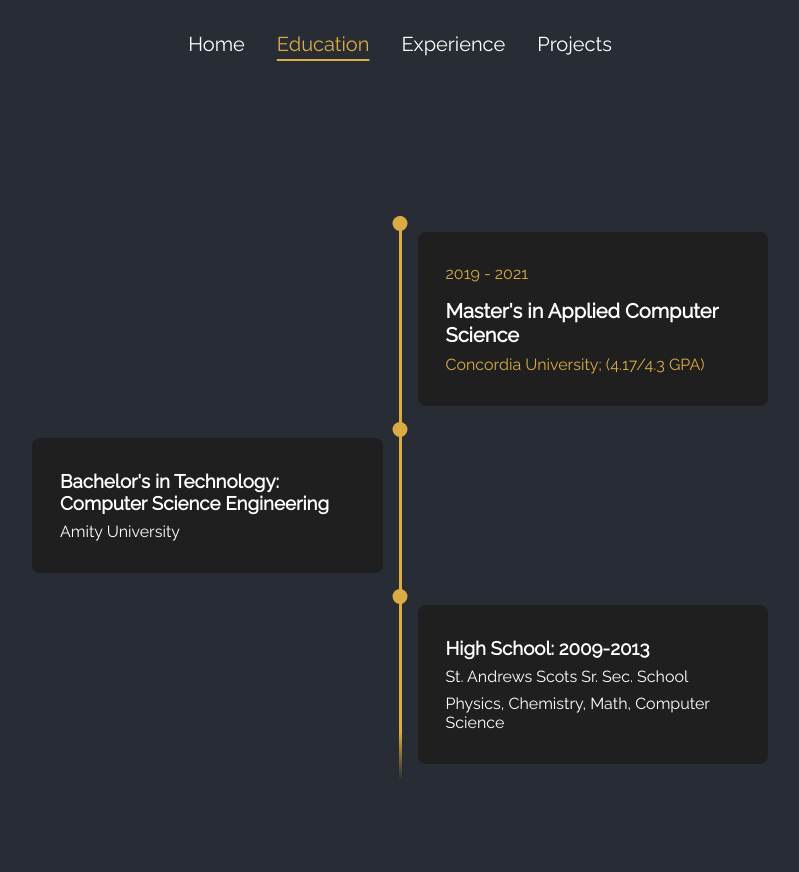
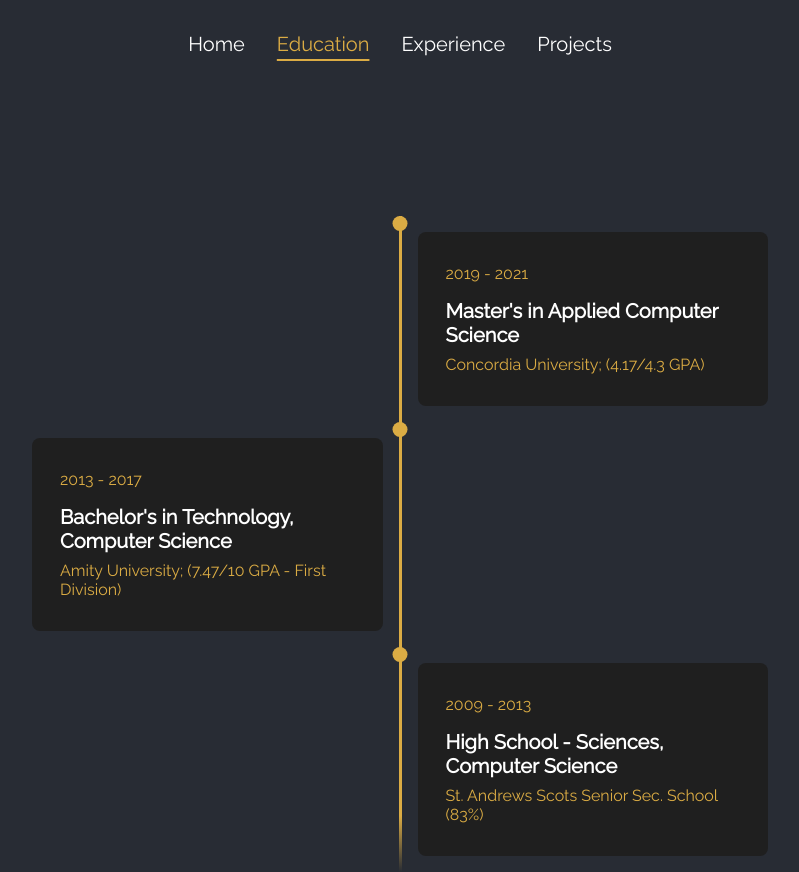
Before and after one commit to Zalarox/zalarox.github.io, a React (Create React App) app: page /education in a window 1280 px wide. Shown: the whole page, without its empty margins (240-1039 px from the left). Before the commit the page ends 800 px from the top, so only its background shows below. Built offline with nearby package versions, Linux system fonts and the light colour scheme.

Commit message:
Added education

```diff
--- a/src/components/Education.tsx
+++ b/src/components/Education.tsx
@@ -18,8 +18,13 @@ const Education = () => {
 
         {/* Row 2 */}
         <div className="timeline-content">
-          <h3>Bachelor's in Technology: Computer Science Engineering</h3>
-          <p>Amity University</p>
+          <span className="date">2013 - 2017</span>
+          <span className="degree">
+            Bachelor's in Technology, Computer Science
+          </span>
+          <span className="location">
+            Amity University; (7.47/10 GPA - First Division)
+          </span>
         </div>
         <div className="timeline-middle">
           <div className="timeline-circle"></div>
@@ -32,9 +37,13 @@ const Education = () => {
           <div className="timeline-circle" />
         </div>
         <div className="timeline-content">
-          <h3>High School: 2009-2013</h3>
-          <p>St. Andrews Scots Sr. Sec. School</p>
-          <p>Physics, Chemistry, Math, Computer Science</p>
+          <span className="date">2009 - 2013</span>
+          <span className="degree">
+            High School - Sciences, Computer Science
+          </span>
+          <span className="location">
+            St. Andrews Scots Senior Sec. School (83%)
+          </span>
         </div>
       </div>
     </div>
```
